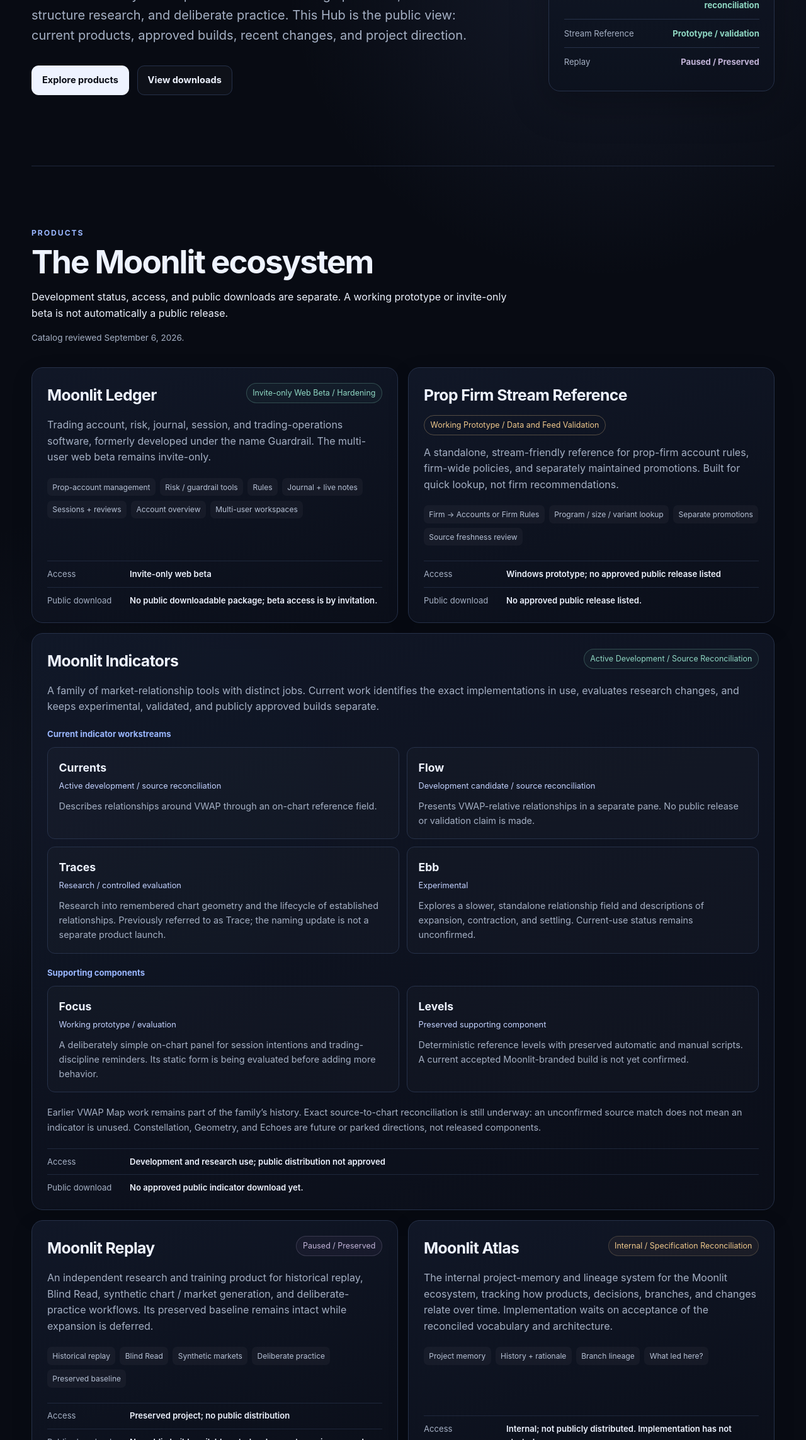
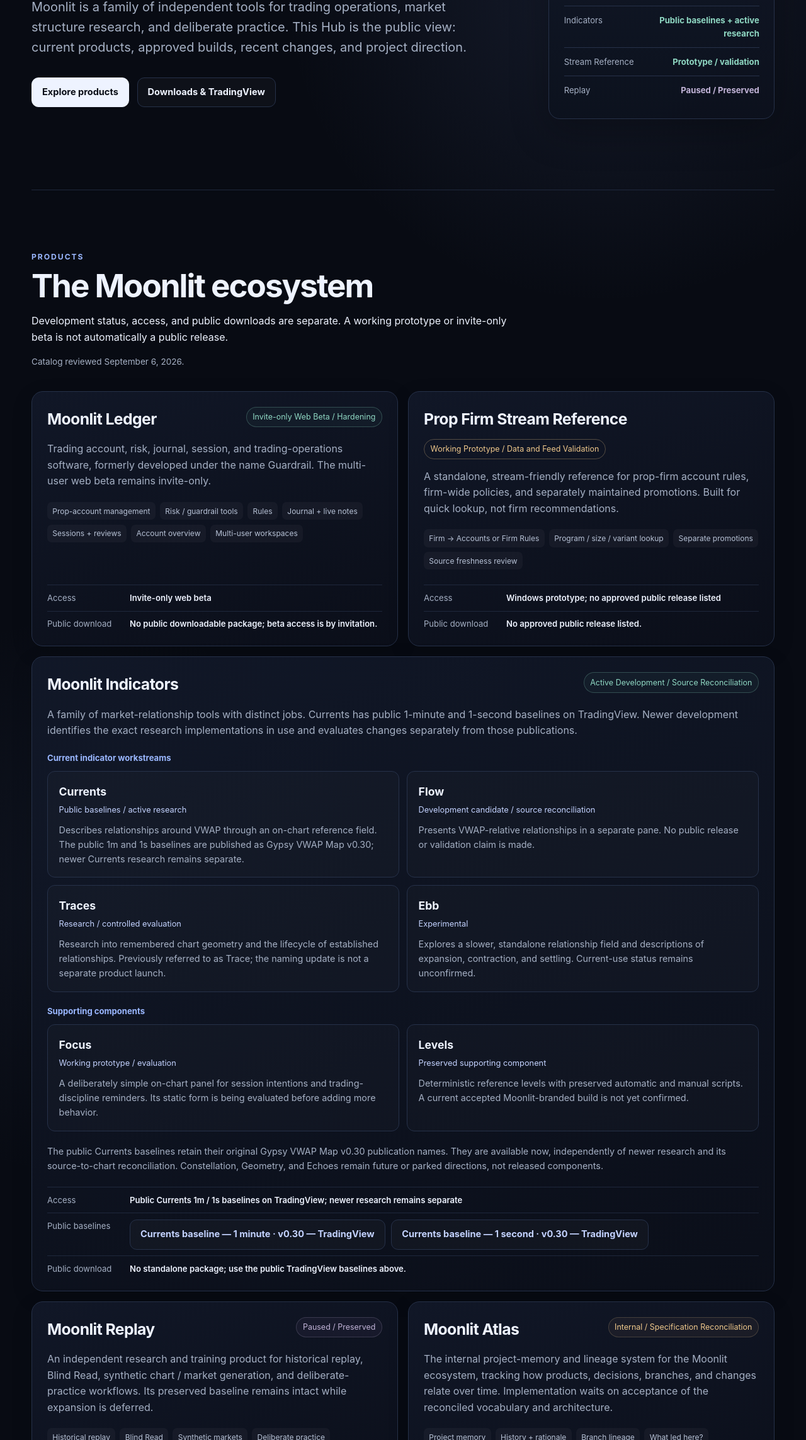
Before and after one commit to GypsyLily/Moonlit-Hub, a plain HTML site: page index.html in a window 1280 px wide. Shown: the part 514-2800 px from the top of the page at 63% size. Drawn offline with Linux system fonts and the light colour scheme.

Commit message:
Link existing Currents TradingView baselines and clarify platform access

```diff
--- a/catalog.css
+++ b/catalog.css
@@ -26,6 +26,9 @@
 .download-row { grid-template-columns: minmax(0,1.1fr) minmax(0,1fr) auto; }
 .download-unavailable { color: var(--muted); font-size: .82rem; }
 .download-row .button { white-space: normal; }
+.publication-links { display: flex; flex-wrap: wrap; gap: .6rem; }
+.publication-links .button { max-width: 100%; }
+.package-heading { margin-top: 2rem; }
 @media (max-width: 720px) {
   .site-header { flex-wrap: wrap; gap: 1rem; }
   .site-nav { display: flex; width: 100%; justify-content: flex-start; gap: .2rem 1rem; }
--- a/index.html
+++ b/index.html
@@ -3,7 +3,7 @@
 <head>
   <meta charset="utf-8">
   <meta name="viewport" content="width=device-width, initial-scale=1">
-  <meta name="description" content="Moonlit Hub — public project status, roadmap, and approved downloads for the Moonlit software ecosystem.">
+  <meta name="description" content="Moonlit Hub — public project status, roadmap, TradingView baselines, and approved downloads for the Moonlit software ecosystem.">
   <meta name="theme-color" content="#0b1020">
   <title>Moonlit Hub</title>
   <link rel="stylesheet" href="./styles.css">
@@ -21,7 +21,7 @@
       <a href="#direction">Direction</a>
       <a href="#new">What's New</a>
       <a href="#roadmap">Roadmap</a>
-      <a href="#downloads">Downloads</a>
+      <a href="#downloads">Get Moonlit</a>
     </nav>
   </header>
   <main id="main">
@@ -32,15 +32,15 @@
         <p class="hero-lede">Moonlit is a family of independent tools for trading operations, market structure research, and deliberate practice. This Hub is the public view: current products, approved builds, recent changes, and project direction.</p>
         <div class="hero-actions">
           <a class="button primary" href="#products">Explore products</a>
-          <a class="button secondary" href="#downloads">View downloads</a>
+          <a class="button secondary" href="#downloads">Downloads &amp; TradingView</a>
         </div>
       </div>
       <div class="hero-panel" aria-label="Current project focus">
         <p class="panel-kicker">Current focus</p>
         <h2>Ledger + Indicators</h2>
-        <p>Beta hardening, indicator source reconciliation, and controlled research evaluation. The standalone stream-reference tool is also undergoing data and feed validation.</p>
+        <p>Public Currents baselines are available on TradingView. Development continues on Ledger beta hardening, indicator source reconciliation, and controlled research evaluation; the standalone stream-reference tool is undergoing data and feed validation.</p>
         <div class="focus-row"><span>Ledger</span><strong>Invite-only web beta</strong></div>
-        <div class="focus-row"><span>Indicators</span><strong>Development / reconciliation</strong></div>
+        <div class="focus-row"><span>Indicators</span><strong>Public baselines + active research</strong></div>
         <div class="focus-row"><span>Stream Reference</span><strong>Prototype / validation</strong></div>
         <div class="focus-row muted"><span>Replay</span><strong>Paused / Preserved</strong></div>
       </div>
@@ -54,7 +54,7 @@
         <p class="review-date">Catalog reviewed <time datetime="2026-09-06">September 6, 2026</time>.</p>
       </div>
       <div class="product-grid" id="product-grid"></div>
-      <noscript><p class="catalog-note">Product cards require JavaScript. Current direction and the roadmap remain available below; no download is offered in this view.</p></noscript>
+      <noscript><p class="catalog-note">Product cards require JavaScript. Current direction, the roadmap, and the public TradingView baseline links remain available below.</p></noscript>
       <p class="catalog-note">Component descriptions include ongoing research, not a claim that every feature is finished or validated. Future and parked concepts are listed separately in the roadmap.</p>
     </section>
 
@@ -70,9 +70,10 @@
           <p>Core scope remains account management, risk / guardrail tools, rules, journaling, live notes, sessions, reviews, and account overview. Brokerage telemetry and execution capture are separate future integration work, not features claimed for this beta.</p>
         </article>
         <article class="content-card">
-          <h3>Moonlit Indicators — source reconciliation</h3>
+          <h3>Moonlit Indicators — public baselines and source reconciliation</h3>
+          <p>Currents has two existing public baselines on TradingView: the 1-minute and 1-second Gypsy VWAP Map v0.30 publications. Their original publication names and versions are retained; linking them does not promote newer research builds.</p>
           <p>Indicator sources, historical research, and the development workflow have been organized. Current reconciliation focuses on Currents, Flow, Traces, and experimental Ebb, while Focus is evaluated as a static session-reminder panel and Levels remains a supporting component.</p>
-          <p>The next step is matching the exact TradingView implementations in use to their corresponding source records. A source used on a chart, a preserved file, a validated behavior, and a publicly approved build are different states.</p>
+          <p>The next step for newer research is matching the exact TradingView implementations in use to their corresponding source records. That reconciliation does not remove the availability of the already-published baselines.</p>
           <p>Constellation remains an umbrella/interface concept, Geometry a future direction, and Echoes a parked concept. None is presented as a released component.</p>
         </article>
         <article class="content-card">
@@ -109,6 +110,11 @@
         <p>Dates mark public updates unless an entry explicitly identifies a product milestone. Earlier entries retain the terminology used at the time.</p>
       </div>
       <div class="timeline">
+        <article>
+          <time datetime="2026-09-06">September 6, 2026</time>
+          <h3>Existing Currents baselines linked on TradingView</h3>
+          <p>Corrected an omission: the public 1-minute and 1-second baselines are already available as Gypsy VWAP Map v0.30. Hub now links both publications and distinguishes platform access from downloadable packages. This is not a new indicator release or promotion of newer research.</p>
+        </article>
         <article>
           <time datetime="2026-09-06">September 6, 2026</time>
           <h3>Catalog expanded and component states clarified</h3>
@@ -167,13 +173,21 @@
 
     <section class="section" id="downloads" aria-labelledby="downloads-title">
       <div class="section-heading">
-        <p class="eyebrow">Downloads</p>
-        <h2 id="downloads-title">Approved public builds</h2>
-        <p>Only owner-approved end-user builds belong here. Web-beta access, a working local prototype, or a preserved research file does not imply an available public download.</p>
+        <p class="eyebrow">Get Moonlit</p>
+        <h2 id="downloads-title">Downloads &amp; platform access</h2>
+        <p>Public Currents baselines are available on TradingView. Standalone downloadable packages, invite-only web access, and newer research builds are listed separately.</p>
       </div>
+      <h3>Available on TradingView</h3>
+      <p class="product-note">Both public baselines retain their original Gypsy VWAP Map v0.30 names. The 1m and 1s labels describe their calculation streams. Open the listing to use the indicator on TradingView; these are not Windows installers.</p>
+      <div class="download-list" id="publication-list"></div>
+      <noscript>
+        <p><a href="https://www.tradingview.com/script/8YodMcwh-Gypsy-VWAP-Map-v0-30-1M-NonPremium-TV-version/">Open Currents 1-minute baseline — Gypsy VWAP Map v0.30 1M NonPremium TV version</a>. No seconds-data access required.</p>
+        <p><a href="https://www.tradingview.com/script/Wl9x7fWz-Gypsy-VWAP-Map-v0-30-Premium-TradingView-Req/">Open Currents 1-second baseline — Gypsy VWAP Map v0.30 Premium TradingView Req.</a>. Seconds-data access required.</p>
+      </noscript>
+      <h3 class="package-heading">Downloadable packages</h3>
       <div class="download-list" id="download-list"></div>
-      <noscript><p class="catalog-note">Enable JavaScript to view the current curated download states. No download is offered in this view.</p></noscript>
-      <p class="download-note">Approved downloadable packages will use GitHub Releases. Private source, repository history, internal boards, and unapproved artifacts are not public downloads.</p>
+      <noscript><p class="catalog-note">Standalone-package states require JavaScript. No package download is offered in this view.</p></noscript>
+      <p class="download-note">Approved downloadable packages will use GitHub Releases. Platform listings link to existing public publications without copying their source into Hub. Private source, repository history, internal boards, and unapproved artifacts are not public downloads.</p>
     </section>
 
     <section class="section" id="screenshots" aria-labelledby="screenshots-title">
--- a/script.js
+++ b/script.js
@@ -33,12 +33,12 @@ const products = [
     name: "Moonlit Indicators",
     status: "Active Development / Source Reconciliation",
     statusClass: "active",
-    purpose: "A family of market-relationship tools with distinct jobs. Current work identifies the exact implementations in use, evaluates research changes, and keeps experimental, validated, and publicly approved builds separate.",
+    purpose: "A family of market-relationship tools with distinct jobs. Currents has public 1-minute and 1-second baselines on TradingView. Newer development identifies the exact research implementations in use and evaluates changes separately from those publications.",
     componentGroups: [
       {
         title: "Current indicator workstreams",
         items: [
-          { name: "Currents", status: "Active development / source reconciliation", purpose: "Describes relationships around VWAP through an on-chart reference field." },
+          { name: "Currents", status: "Public baselines / active research", purpose: "Describes relationships around VWAP through an on-chart reference field. The public 1m and 1s baselines are published as Gypsy VWAP Map v0.30; newer Currents research remains separate." },
           { name: "Flow", status: "Development candidate / source reconciliation", purpose: "Presents VWAP-relative relationships in a separate pane. No public release or validation claim is made." },
           { name: "Traces", status: "Research / controlled evaluation", purpose: "Research into remembered chart geometry and the lifecycle of established relationships. Previously referred to as Trace; the naming update is not a separate product launch." },
           { name: "Ebb", status: "Experimental", purpose: "Explores a slower, standalone relationship field and descriptions of expansion, contraction, and settling. Current-use status remains unconfirmed." }
@@ -52,10 +52,30 @@ const products = [
         ]
       }
     ],
-    note: "Earlier VWAP Map work remains part of the family’s history. Exact source-to-chart reconciliation is still underway: an unconfirmed source match does not mean an indicator is unused. Constellation, Geometry, and Echoes are future or parked directions, not released components.",
-    access: "Development and research use; public distribution not approved",
+    note: "The public Currents baselines retain their original Gypsy VWAP Map v0.30 publication names. They are available now, independently of newer research and its source-to-chart reconciliation. Constellation, Geometry, and Echoes remain future or parked directions, not released components.",
+    access: "Public Currents 1m / 1s baselines on TradingView; newer research remains separate",
+    publications: [
+      {
+        name: "Currents baseline — 1 minute",
+        publishedTitle: "Gypsy VWAP Map v0.30 1M NonPremium TV version",
+        version: "v0.30",
+        platform: "TradingView",
+        requirements: "1-minute calculation stream; no seconds-data access required. Published as the NonPremium version.",
+        url: "https://www.tradingview.com/script/8YodMcwh-Gypsy-VWAP-Map-v0-30-1M-NonPremium-TV-version/",
+        approved: true
+      },
+      {
+        name: "Currents baseline — 1 second",
+        publishedTitle: "Gypsy VWAP Map v0.30 Premium TradingView Req.",
+        version: "v0.30",
+        platform: "TradingView",
+        requirements: "1-second calculation stream; TradingView seconds-data access required. Published as the Premium-required version.",
+        url: "https://www.tradingview.com/script/Wl9x7fWz-Gypsy-VWAP-Map-v0-30-Premium-TradingView-Req/",
+        approved: true
+      }
+    ],
     publicDownloads: true,
-    unavailableText: "No approved public indicator download yet.",
+    unavailableText: "No standalone package; use the public TradingView baselines above.",
     version: null,
     downloadUrl: null,
     downloadApproved: false
@@ -109,6 +129,28 @@ function approvedDownload(product) {
   }
 }
 
+// Platform publications are links to approved listings, not binary-download approval.
+function approvedPublication(publication) {
+  if (!publication || publication.approved !== true || publication.platform !== "TradingView" ||
+      typeof publication.version !== "string" || !publication.version.trim() ||
+      typeof publication.url !== "string") return null;
+  try {
+    const url = new URL(publication.url);
+    const scriptPath = /^\/script\/[A-Za-z0-9]{8}(?:-[A-Za-z0-9-]+)?\/$/;
+    if (url.protocol !== "https:" || url.host !== "www.tradingview.com" ||
+        url.username || url.password || url.search || url.hash ||
+        !scriptPath.test(url.pathname)) return null;
+    return url.href;
+  } catch {
+    return null;
+  }
+}
+
+function publicPublications(product) {
+  return Array.isArray(product.publications)
+    ? product.publications.filter(publication => approvedPublication(publication)) : [];
+}
+
 function componentGroups(groups) {
   return groups.map(group => `
     <div class="component-group">
@@ -126,6 +168,11 @@ function componentGroups(groups) {
 
 function productCard(product) {
   const download = approvedDownload(product);
+  const publications = publicPublications(product);
+  const platformAccess = publications.length ? `
+    <div class="meta-row"><dt>Public baselines</dt><dd class="publication-links">${publications.map(publication =>
+      `<a class="button secondary" href="${escapeHtml(approvedPublication(publication))}">${escapeHtml(publication.name)} · ${escapeHtml(publication.version)} — TradingView</a>`
+    ).join("")}</dd></div>` : "";
   const publicDownload = product.publicDownloads ? `
     <div class="meta-row"><dt>Public download</dt><dd>${download
       ? `<a href="${escapeHtml(download)}">Download ${escapeHtml(product.name)} — ${escapeHtml(product.version)}</a>`
@@ -142,8 +189,20 @@ function productCard(product) {
       ${product.note ? `<p class="product-note">${escapeHtml(product.note)}</p>` : ""}
       <dl class="product-meta">
         <div class="meta-row"><dt>Access</dt><dd>${escapeHtml(product.access)}</dd></div>
+        ${platformAccess}
         ${publicDownload}
       </dl>
+    </article>`;
+}
+
+function publicationRow(publication) {
+  const url = approvedPublication(publication);
+  if (!url) return "";
+  return `
+    <article class="download-row">
+      <div><h3>${escapeHtml(publication.name)}</h3><p>Published as: ${escapeHtml(publication.publishedTitle)}</p></div>
+      <div><div class="download-label">Public baseline · ${escapeHtml(publication.version)}</div><div class="download-value">${escapeHtml(publication.requirements)}</div></div>
+      <a class="button primary" href="${escapeHtml(url)}" aria-label="Open ${escapeHtml(publication.name)} on TradingView">Open on TradingView</a>
     </article>`;
 }
 
@@ -152,14 +211,16 @@ function downloadRow(product) {
   return `
     <article class="download-row">
       <div><h3>${escapeHtml(product.name)}</h3><p>${escapeHtml(product.access)}</p></div>
-      <div><div class="download-label">Public build</div><div class="download-value">${download ? escapeHtml(product.version) : escapeHtml(product.unavailableText)}</div></div>
+      <div><div class="download-label">Downloadable package</div><div class="download-value">${download ? escapeHtml(product.version) : escapeHtml(product.unavailableText)}</div></div>
       ${download
         ? `<a class="button primary" href="${escapeHtml(download)}">Download ${escapeHtml(product.name)}</a>`
-        : `<span class="download-unavailable">No public download</span>`}
+        : `<span class="download-unavailable">No package available</span>`}
     </article>`;
 }
 
 const productGrid = document.getElementById("product-grid");
 const downloadList = document.getElementById("download-list");
+const publicationList = document.getElementById("publication-list");
 if (productGrid) productGrid.innerHTML = products.map(productCard).join("");
 if (downloadList) downloadList.innerHTML = products.filter(product => product.publicDownloads).map(downloadRow).join("");
+if (publicationList) publicationList.innerHTML = products.flatMap(publicPublications).map(publicationRow).join("");
```
Also changed, not shown: 1 other file.
